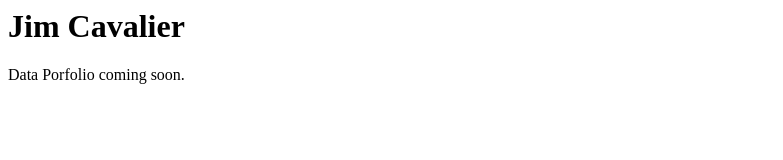
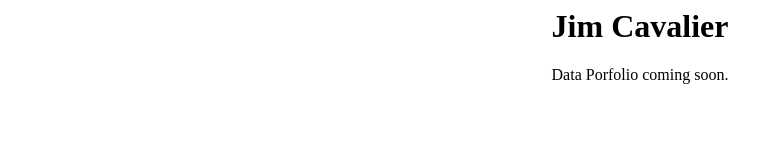
Before and after one commit to JimCavalier/JimCavalier.github.io, a plain HTML site: page index.html in a window 1280 px wide. Shown: the whole page, without its empty margins (0-783 px from the left). Drawn offline with Linux system fonts and the light colour scheme.

Commit message:
Update index.html
formatting

```diff
--- a/index.html
+++ b/index.html
@@ -1,8 +1,8 @@
 <html>
 
 <body>
- <c></c> <h1>Jim Cavalier</h1></c>
- <c></c> <p>Data Porfolio coming soon.</p></c>
+ <center></c> <h1>Jim Cavalier</h1></center>
+ <center></c> <p>Data Porfolio coming soon.</p></center>
 </body>
 
 </html>
```
